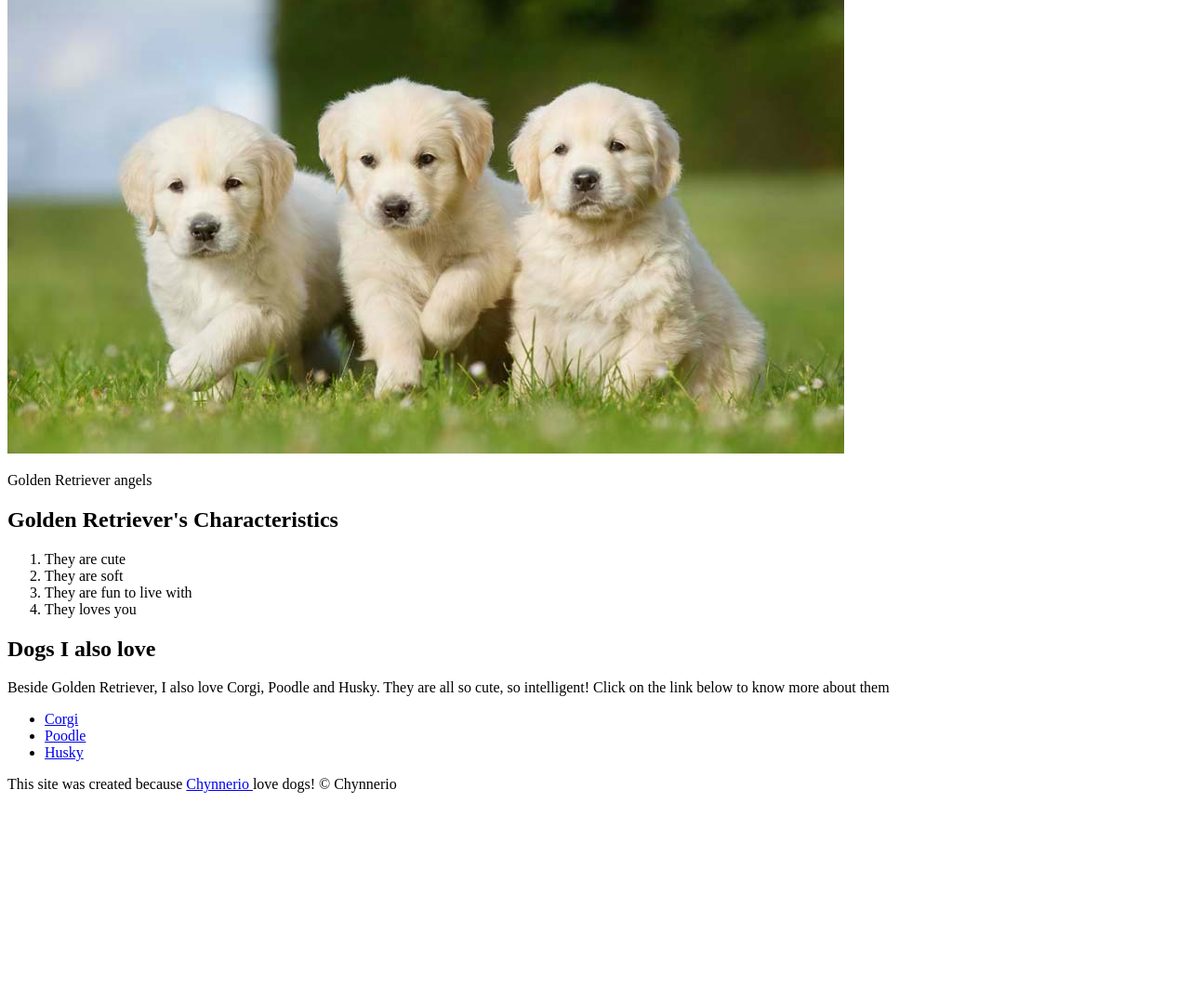
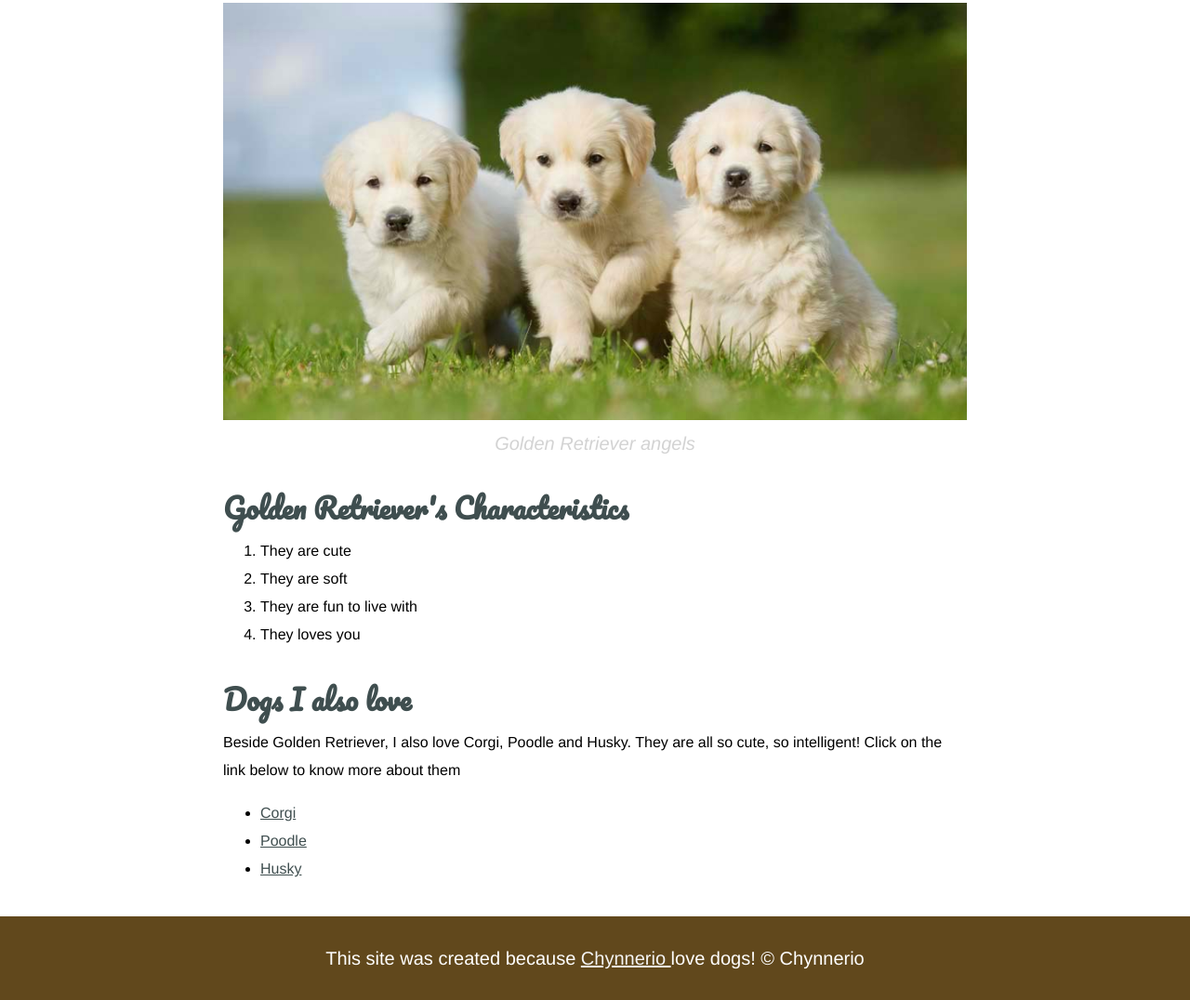
Before and after one commit to Chynnerio/Helloworld, a plain HTML site: page index.html in a window 1280 px wide. Shown: the part 791-1867 px from the top of the page at 93% size. Before the commit the page ends 1660 px from the top, so only its background shows below. Drawn offline with Linux system fonts and the light colour scheme.

Commit message:
CSS my dog, HTML changed

```diff
--- /dev/null
+++ b/CSS/dog.css
@@ -0,0 +1,80 @@
+body {
+	margin: 0;
+	font-family: Helvetica, Arial, sans-serif;
+	line-height: 30px;
+}
+header {
+	background-color: #61481C;
+	text-align: center;
+	padding-top: 50px;
+	padding-bottom: 50px;
+}
+
+header h1{
+	color: white;
+	font-size: 50px;
+
+}
+h1, h2 {
+	font-family: 'Pacifico', cursive;
+}
+header img {
+	border: 20px solid #d2d2d2;
+    border-radius: 794px;
+    width: 486px;
+}
+main {
+	max-width: 800px;
+	margin: 0 auto;
+	/*margin:  0 auto is the shortcut
+	to put everything in the middle while making sure that
+	the text still on the left, not all in the middle*/
+	padding: 20px;
+}
+main img {
+	max-width: 100%;
+	/*set percentage so that max-w of img will change
+	according to max-w of main*/
+
+}
+h2 {
+	font-size: 30px;
+	color: #3F4E4F;
+	margin: 40px 0 10px;
+}
+a {
+	color: #3F4E4F;
+}
+a:hover {
+	color: white;
+	background-color: #3F4E4F;
+}
+/*footer*/
+footer {
+	background-color: #61481C;
+	text-align: center;
+	color: white;
+	padding: 30px;
+
+}
+footer p {
+	margin: 0;
+	font-size: 20px;
+}
+footer a{
+	color: whitesmoke ;
+	/*footer doesn't cover a href, so we have to put it in manually*/
+}
+footer a:hover {
+	opacity: .5;
+	background-color: transparent;
+	/*a is different from a:hover. Remember a:hover, no space between*/
+
+}
+p.caption {
+	color: lightgrey;
+	text-align: center;
+	font-size: 20px;
+	font-style: italic;
+	margin-top: 0;
+}
--- a/index.html
+++ b/index.html
@@ -1,21 +1,26 @@
 <!DOCTYPE html>
 <html>
 <head>
+	<link rel="icon" href="img/golden-retriever.jpeg">
+	<link rel="stylesheet" type="text/css" href="css/dog.css">
+	<link rel="preconnect" href="https://fonts.googleapis.com">
+	<link rel="preconnect" href="https://fonts.gstatic.com" crossorigin>
+	<link href="https://fonts.googleapis.com/css2?family=Pacifico&display=swap" rel="stylesheet">
 	<title>Golden Retriever</title>
-	<link rel="icon" href="img/golden-retriever.jpeg">
+
 </head>
 <body>
 	<!-- header element-->
 	<header>
 		<img src="img/golden-retriever.jpeg">
-		<h1>The best Doggi in the world</h1>
+		<h1>The BEST Doggi in the world</h1>
 	</header>
 	<!-- main element -->
 	<main>
 		<h2>About Golden Retriever</h2>
 		<p>Golden Retriever is cute, really cute. He's loyal and barely barks. Everyone loves him, everyone wants to pat him. He's the savior of this world!</p>
 		<img src="img/golden-retriever-3.jpeg">
-		<p>Golden Retriever angels</p>
+		<p class="caption">Golden Retriever angels</p>
 		<h2>Golden Retriever's Characteristics</h2>
 		<ol>
 			<li>They are cute</li>
```
Also changed, not shown: 1 other file.
